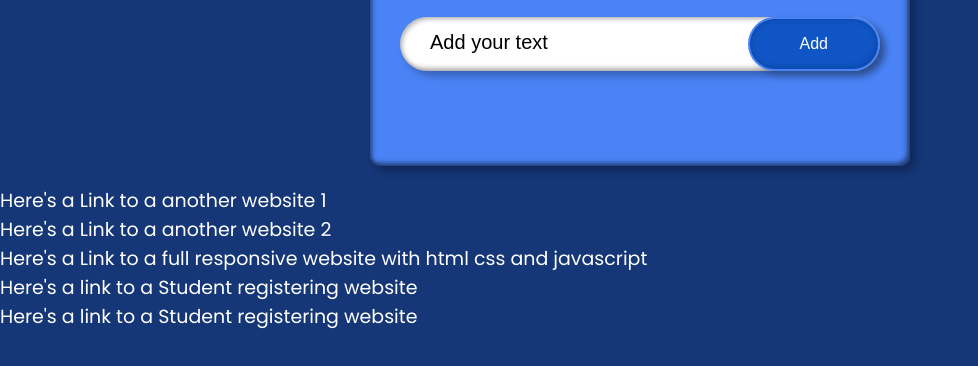
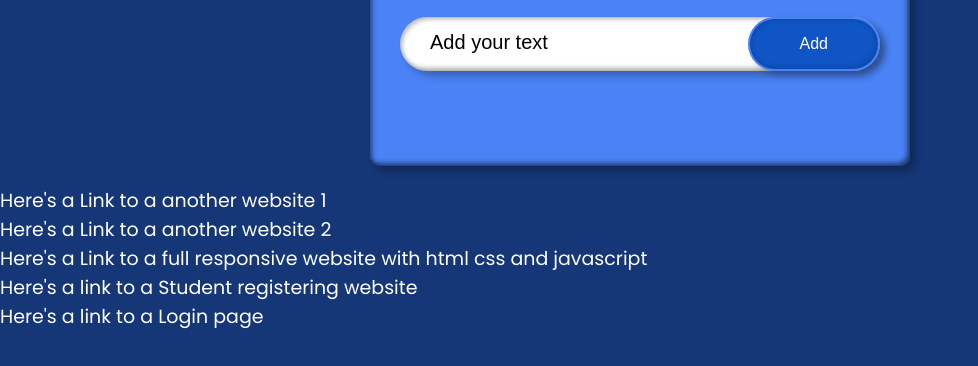
Before and after one commit to o929/To-do-list, a plain HTML site: page index.html in a window 1280 px wide. Shown: the part 178-544 px from the top of the page, without its empty margins (0-978 px from the left). Drawn offline with Linux system fonts and the light colour scheme.

Commit message:
Update index.html

```diff
--- a/index.html
+++ b/index.html
@@ -182,7 +182,7 @@
         <a href="https://o929.github.io/My-second-project/">Here's a Link to a another website 2</a><br>
         <a href="https://o929.github.io/My-Third-project/">Here's a Link to a full responsive website with html css and javascript</a><br>
         <a href="https://o929.github.io/Student-registering-web/"> Here's a link to a Student registering website </a><br>
-        <a href="https://o929.github.io/Login-page/"> Here's a link to a Student registering website </a><br>
+        <a href="https://o929.github.io/Login-page/"> Here's a link to a Login page </a><br>
     </div>
     <script>
         let inputBox = document.getElementById("input-box");
```
